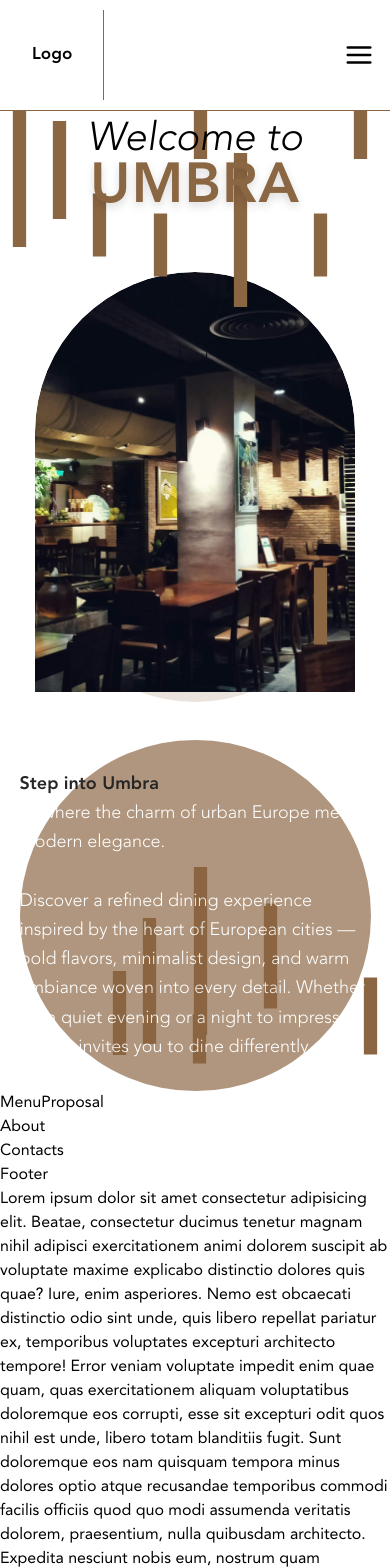
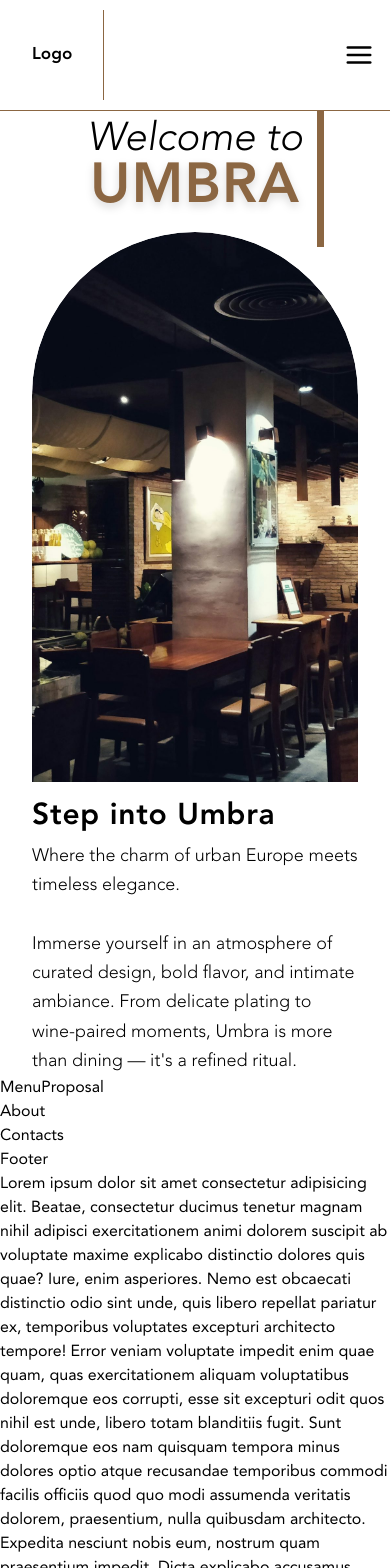
Before and after one commit to kimateru/umbra, a React app: page / in a window 390 px wide. Shown: the top 1568 px of the page. Built offline with nearby package versions, Linux system fonts and the light colour scheme; the HTML template or start-up script is replaced by a standard one.

Commit message:
header 0.3, menu mobile 0.1

```diff
--- a/src/components/AnimatedCard.jsx
+++ b/src/components/AnimatedCard.jsx
@@ -1,11 +1,10 @@
 import React from 'react';
 import { motion } from 'framer-motion';
 
-const AnimatedCard = ({img, width, height}) => {
+const AnimatedCard = ({img, classes}) => {
   return (
     <div
-      className="relative mx-auto mt-10 rounded-t-full overflow-hidden"
-      style={{ width: `${width}px`, height: `${height}px` }}
+      className={`relative mx-auto mt-4 sm:mt-10 rounded-t-full overflow-hidden ${classes}`}
     >
       {/* Border Animation Layer */}
       <motion.div
--- a/src/components/DecorationFragment.jsx
+++ b/src/components/DecorationFragment.jsx
@@ -1,24 +1,14 @@
 import React from 'react'
 import { motion } from 'framer-motion'
 
-const DecorationFragment = ({width = 10, height = 80, top, left, right, bottom, rotate = 0, style = {}, delay = 0, motionStyle = {}, className = ''}) => {
+const DecorationFragment = ({ className = '', delay = 0, motionStyle = {} }) => {
   return (
     <motion.div
-      className={`absolute bg-bronze-umbra ${className}`}
-      style={{
-        width: `${width}px`,
-        height: `${height}px`,
-        top: top ? `${top}px` : 'auto',
-        left: left ? `${left}px` : 'auto',
-        right: right ? `${right}px` : 'auto',
-        bottom: bottom ? `${bottom}px` : 'auto',
-        transform: `rotate(${rotate}deg)`,
-        ...style,
-        ...motionStyle
-      }}
+      className={`bg-bronze-umbra absolute ${className}`}
       initial={{ y: -40, opacity: 0 }}
       animate={{ y: 0, opacity: 1 }}
       transition={{ duration: 0.2, delay }}
+      style={motionStyle}
     />
   )
 }
--- a/src/components/Hero.jsx
+++ b/src/components/Hero.jsx
@@ -16,7 +16,7 @@ const Hero = () => {
   const scale = useTransform(scrollYProgress, [0, 0.3], [1, 0.7]);
 
   return (
-    <header className="pt-[120px] flex flex-col lg:flex-row justify-center lg:justify-start items-center relative min-h-screen px-2 md:px-8 lg:px-20 overflow-hidden">
+    <header className="pt-[120px] flex flex-col lg:flex-row justify-center lg:justify-start items-center relative min-h-screen px-8 sm:px-20 overflow-hidden">
       {/* Animated bronze-umbra circle background */}
       <motion.div
         className="absolute left-1/2 top-1/2 -translate-x-1/2 -translate-y-1/2 z-0 rounded-full bg-bronze-umbra"
@@ -29,7 +29,7 @@ const Hero = () => {
       {/* Left: Overlay text and image (column on mobile) */}
       <div className="relative flex flex-col items-center w-full lg:w-auto lg:flex-[0_0_60%]">
         <motion.div
-          className="relative z-20 text-center w-full flex flex-col items-center mt-0 mb-4 lg:absolute lg:top-[40px] lg:left-1/2 lg:-translate-x-1/2 lg:-translate-y-1/2"
+          className="relative z-20 text-center w-full flex flex-col items-center top-[0px] lg:absolute lg:top-[40px] lg:left-1/2 lg:-translate-x-1/2 lg:-translate-y-1/2"
           initial={{ y: 60, scale: 1.15, opacity: 0 }}
           animate={{ y: 0, scale: 1, opacity: 1 }}
           transition={{ duration: 1.2, ease: [0.33, 1, 0.68, 1] }}
@@ -54,59 +54,53 @@ const Hero = () => {
         <div className="w-full flex justify-center">
           <AnimatedCard
             img="hero.png"
-            width={320}
-            height={420}
-            className="sm:w-[400px] sm:h-[500px] md:w-[500px] md:h-[650px] lg:w-[700px] lg:h-[950px]"
+            classes="w-full h-[550px] sm:h-[750px] md:w-[500px] md:h-[650px] lg:w-[700px] lg:h-[950px]"
           />
         </div>
       </div>
 
-      {/* Right: Description with animated circle and animated text overlay */}
-      <div className="flex-1 flex flex-col justify-center items-center lg:items-start max-w-xl z-30 mt-12 lg:mt-32 w-full">
-        <motion.div
-          className="relative w-[90vw] max-w-[400px] h-[90vw] max-h-[400px] rounded-full bg-bronze-umbra/80 overflow-visible flex items-center justify-center mx-auto"
-          initial={{ scale: 0.7, opacity: 0 }}
-          animate={{ scale: 1, opacity: 0.85 }}
-          transition={{ duration: 1.2, delay: 0.5, ease: [0.33, 1, 0.68, 1] }}
-        >
-          <motion.div
-            className="absolute left-1/2 top-1/2 -translate-x-1/2 -translate-y-1/2 w-[90vw] max-w-[520px] text-white text-lg xs:text-xl md:text-2xl font-light leading-relaxed pointer-events-none"
-            initial={{ y: 40, opacity: 0 }}
-            animate={{ y: 0, opacity: 1 }}
-            transition={{ duration: 1.2, delay: 1, ease: [0.33, 1, 0.68, 1] }}
-          >
-            <span className="font-bold text-black block">Step into Umbra</span>
-            — where the charm of urban Europe meets modern elegance.<br /><br />
-            Discover a refined dining experience inspired by the heart of European cities — bold flavors, minimalist design, and warm ambiance woven into every detail. Whether it's a quiet evening or a night to impress, Umbra invites you to dine differently.
-          </motion.div>
-        </motion.div>
-      </div>
+
+      {/* Text overlay */}
+      <motion.div
+        className="md:relative z-20 text-black text-lg md:text-2xl font-light leading-relaxed md:w-[520px] mt-4 md:mt-0"
+        initial={{ y: 40, opacity: 0 }}
+        animate={{ y: 0, opacity: 1 }}
+        transition={{ duration: 1.2, delay: 0.75, ease: [0.33, 1, 0.68, 1] }}
+      >
+        <span className="font-semibold text-black text-3xl mb-2 block tracking-wide">Step into Umbra</span>
+        <p>
+          Where the charm of urban Europe meets timeless elegance.
+          <br /><br />
+          Immerse yourself in an atmosphere of curated design, bold flavor, and intimate ambiance.
+          From delicate plating to wine-paired moments, Umbra is more than dining — it's a refined ritual.
+        </p>
+      </motion.div>
 
       {/* Decoration fragments - left side with scroll effect */}
-      <DecorationFragment left={700} top={40} height={120} width={19} motionStyle={{ x: xLeft, opacity: fade, scale }} />
-      <DecorationFragment left={30} top={0} height={180} width={19} motionStyle={{ x: xLeft, opacity: fade, scale }}/>
-      <DecorationFragment left={70} top={60} height={220} width={19} motionStyle={{ x: xLeft, opacity: fade, scale }}/>
-      <DecorationFragment left={110} top={100} height={140} width={19} motionStyle={{ x: xLeft, opacity: fade, scale }} />
-      <DecorationFragment left={150} top={180} height={90} width={19} motionStyle={{ x: xLeft, opacity: fade, scale }}/>
+      <DecorationFragment className="top-[100px] md:top-[40px] left-[10px] md:left-[700px] w-[10px] md:w-[19px] h-[120px]" motionStyle={{ x: xLeft, opacity: fade, scale }} />
+      <DecorationFragment className="top-0 left-[30px] md:left-[30px]  w-[10px] md:w-[19px] h-[180px]" motionStyle={{ x: xLeft, opacity: fade, scale }} />
+      <DecorationFragment className="top-[60px] right-[5px] md:left-[70px] w-[10px] md:w-[19px] h-[220px] " motionStyle={{ x: xLeft, opacity: fade, scale }} />
+      <DecorationFragment className="top-[120px] left-[110px]  w-[10px] md:w-[19px] h-[140px] hidden md:block" motionStyle={{ x: xLeft, opacity: fade, scale }} />
+      <DecorationFragment className="top-[180px] left-[150px]  w-[10px] md:w-[19px] h-[90px] hidden md:block" motionStyle={{ x: xLeft, opacity: fade, scale }} />
 
       {/* Decoration fragments - right side with scroll effect */}
-      <DecorationFragment right={40} top={120} height={220} width={19} motionStyle={{ x: xRight, opacity: fade, scale }} />
-      <DecorationFragment right={80} top={40} height={140} width={19}   motionStyle={{ x: xRight, opacity: fade, scale }}/>
-      <DecorationFragment right={120} top={200} height={90} width={19}  motionStyle={{ x: xRight, opacity: fade, scale }} />
-      <DecorationFragment right={200} top={120} height={220} width={19} motionStyle={{ x: xRight, opacity: fade, scale }} />
-      <DecorationFragment right={240} top={40} height={140} width={19}   motionStyle={{ x: xRight, opacity: fade, scale }}/>
-      <DecorationFragment right={280} top={200} height={90} width={19}  motionStyle={{ x: xRight, opacity: fade, scale }} />
+      <DecorationFragment className="top-[120px] right-[40px] w-4 h-[220px]  w-[10px] md:w-[19px] hidden md:block" motionStyle={{ x: xRight, opacity: fade, scale }} />
+      <DecorationFragment className="top-[40px] right-[80px] w-4 h-[140px]  w-[10px] md:w-[19px] hidden md:block" motionStyle={{ x: xRight, opacity: fade, scale }} />
+      <DecorationFragment className="top-[200px] right-[120px] w-4 h-[90px]  w-[10px] md:w-[19px] hidden md:block " motionStyle={{ x: xRight, opacity: fade, scale }} />
+      <DecorationFragment className="top-[120px] right-[200px] w-4 h-[220px]  w-[10px] md:w-[19px] hidden md:block" motionStyle={{ x: xRight, opacity: fade, scale }} />
+      <DecorationFragment className="top-[40px] right-[240px] w-4 h-[140px]  w-[10px] md:w-[19px] hidden md:block" motionStyle={{ x: xRight, opacity: fade, scale }} />
+      <DecorationFragment className="top-[200px] right-[280px] w-4 h-[90px]  w-[10px] md:w-[19px] hidden md:block " motionStyle={{ x: xRight, opacity: fade, scale }} />
 
       {/* Decoration fragments - bottom with staggered animation and scroll effect */}
-      <DecorationFragment left={170} bottom={18} height={120} width={19} delay={0.05} motionStyle={{ x: xLeft, opacity: fade, scale }} />
-      <DecorationFragment left={200} bottom={20} height={180} width={19} delay={0.10} motionStyle={{ x: xLeft, opacity: fade, scale }} />
-      <DecorationFragment left={250} bottom={17} height={70} width={19} delay={0.15} motionStyle={{ x: xLeft, opacity: fade, scale }} />
-      <DecorationFragment right={120} bottom={0} height={110} width={19} delay={0.20} motionStyle={{ x: xRight, opacity: fade, scale }} />
+      <DecorationFragment className="bottom-[18px] left-[170px] w-4 h-[120px] hidden md:block" delay={0.05} motionStyle={{ x: xLeft, opacity: fade, scale }} />
+      <DecorationFragment className="bottom-[20px] left-[200px] w-4 h-[180px] hidden md:block" delay={0.10} motionStyle={{ x: xLeft, opacity: fade, scale }} />
+      <DecorationFragment className="bottom-[17px] left-[250px] w-4 h-[70px] hidden md:block" delay={0.15} motionStyle={{ x: xRight, opacity: fade, scale }} />
+      <DecorationFragment className="bottom-[0px] right-[120px] w-4 h-[110px] hidden md:block" delay={0.20} motionStyle={{ x: xRight, opacity: fade, scale }} />
 
       <div className="absolute right-[50px] bottom-[20px] flex justify-between items-end px-2 z-10 pointer-events-none">
-        <DecorationFragment right={70} height={240} width={19} delay={0.25} motionStyle={{ x: xLeft, opacity: fade, scale }} />
-        <DecorationFragment right={120} bottom={40} height={150} width={19} delay={0.20} motionStyle={{ x: xRight, opacity: fade, scale }} />
-        <DecorationFragment right={20} bottom={0} height={110} width={19} delay={0.20} motionStyle={{ x: xRight, opacity: fade, scale }} />
+        <DecorationFragment className="right-[70px] bottom-[0px] h-[240px] w-4 hidden md:block" delay={0.25} motionStyle={{ x: xLeft, opacity: fade, scale }} />
+        <DecorationFragment className="right-[120px] bottom-[40px] h-[150px] w-4 hidden md:block" delay={0.20} motionStyle={{ x: xRight, opacity: fade, scale }} />
+        <DecorationFragment className="right-[20px] bottom-[0px] h-[110px] w-4 hidden md:block" delay={0.20} motionStyle={{ x: xRight, opacity: fade, scale }} />
       </div>
     </header>
   )
--- a/src/components/MobileMenu.jsx
+++ b/src/components/MobileMenu.jsx
@@ -39,14 +39,14 @@ const MobileMenu = ({ open, onClose, items }) => (
       >
         {/* Decorative fragments */}
         <div className="absolute inset-0 pointer-events-none z-0">
-          <DecorationFragment left={20} top={60} height={100} width={14} />
-          <DecorationFragment left={60} top={180} height={160} width={14} />
-          <DecorationFragment left={30} bottom={40} height={90} width={14} />
-          <DecorationFragment right={30} top={100} height={120} width={14} />
-          <DecorationFragment right={60} bottom={80} height={140} width={14} />
-          <DecorationFragment right={20} bottom={30} height={70} width={14} />
-          <DecorationFragment left={120} bottom={0} height={60} width={14} />
-          <DecorationFragment right={120} bottom={0} height={80} width={14} />
+          <DecorationFragment className="top-12 left-4 w-3 h-24" />
+          <DecorationFragment className="top-32 left-12 w-3 h-32" />
+          <DecorationFragment className="bottom-10 left-8 w-3 h-20" />
+          <DecorationFragment className="top-20 right-8 w-3 h-28" />
+          <DecorationFragment className="bottom-20 right-12 w-3 h-36" />
+          <DecorationFragment className="bottom-8 right-4 w-3 h-16" />
+          <DecorationFragment className="bottom-0 left-1/3 w-3 h-12" />
+          <DecorationFragment className="bottom-0 right-1/3 w-3 h-16" />
         </div>
         <button
           className='fixed top-9 right-4 text-4xl text-bronze-umbra focus:outline-none'
```
